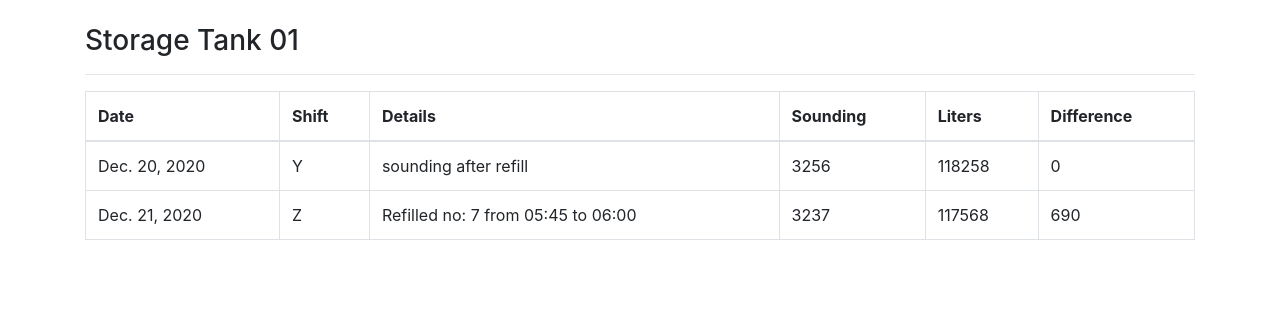
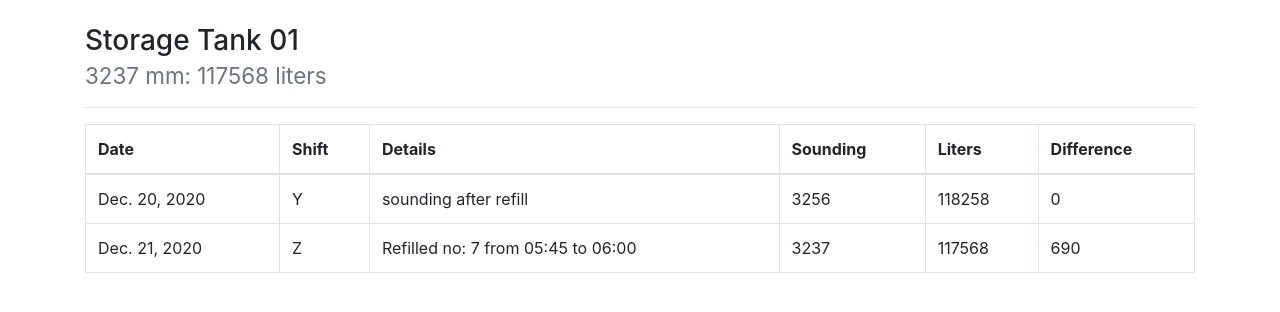
Before and after one commit to noorxbyte/cps, a Django app: page /storagetank/1/ in a window 1280 px wide. Shown: the part 56-368 px from the top of the page. Run offline with Django 3.2, Linux system fonts and the light colour scheme; data comes from the database, SQL or seed files in the repository; both versions use the stored data as it was after the commit; some libraries are stand-ins or nearby versions.

Commit message:
added current mm and liters to storage tank view

```diff
--- a/cps/templates/storagetank/view.html
+++ b/cps/templates/storagetank/view.html
@@ -6,7 +6,12 @@
 
 {% block content %}
 
-<h3>Storage Tank {{ no }}</h3>
+<h3>Storage Tank {{ no }}
+    <br>
+    <small class="text-muted">
+        {{ last_record.sounding }} mm: {{ last_record.liters }} liters
+    </small>
+</h3>
 
 <hr>
 
--- a/cps/views/storagetank.py
+++ b/cps/views/storagetank.py
@@ -13,6 +13,7 @@ def view(request, id):
     no = '{:02d}'.format(StorageTank.objects.get(pk=id).no)
 
     context = {
+        "last_record": records[len(records) - 1],
         "records": records,
         "no": no
     }
```
Also changed, not shown: db.sqlite3.
